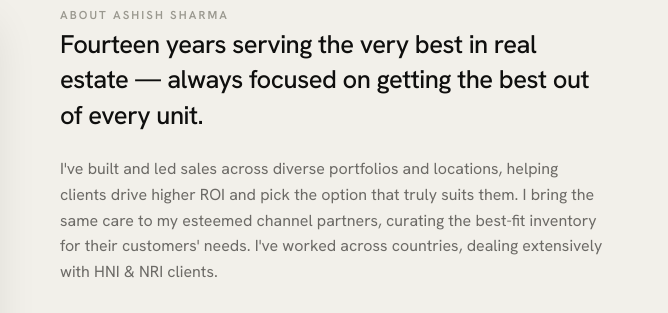
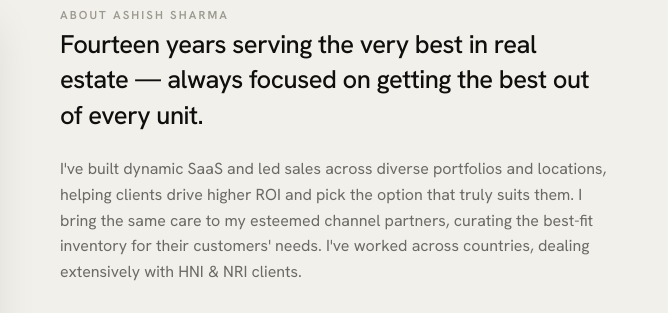
Before and after one commit to Ashishsharma8055-svg/RealtyCrm, a plain HTML site: page index.html in a window 1280 px wide. Shown: the part 3543-3856 px from the top of the page, 612-1280 px from the left. Drawn offline with Linux system fonts and the light colour scheme; no server answers.

Commit message:
new update ashish

```diff
--- a/index.html
+++ b/index.html
@@ -122,7 +122,7 @@
       -->
 
       <p class="about-lead">Fourteen years serving the very best in real estate — always focused on getting the best out of every unit.</p>
-      <p class="muted">I've built and led sales across diverse portfolios and locations, helping clients drive higher ROI and pick the option that truly suits them. I bring the same care to my esteemed channel partners, curating the best-fit inventory for their customers' needs. I've worked across countries, dealing extensively with HNI &amp; NRI clients.</p>
+      <p class="muted">I've built dynamic SaaS and led sales across diverse portfolios and locations, helping clients drive higher ROI and pick the option that truly suits them. I bring the same care to my esteemed channel partners, curating the best-fit inventory for their customers' needs. I've worked across countries, dealing extensively with HNI &amp; NRI clients.</p>
       <div class="creds">
         <div class="cred"><span class="ico">🏢</span><h4>BPTP · Dy. GM Sales</h4><p>Leading luxury residential sales across Gurugram townships (₹3–18 Cr).</p></div>
         <div class="cred"><span class="ico">🌍</span><h4>Global Clientele</h4><p>HNI &amp; NRI buyers across eight countries and counting.</p></div>
```
